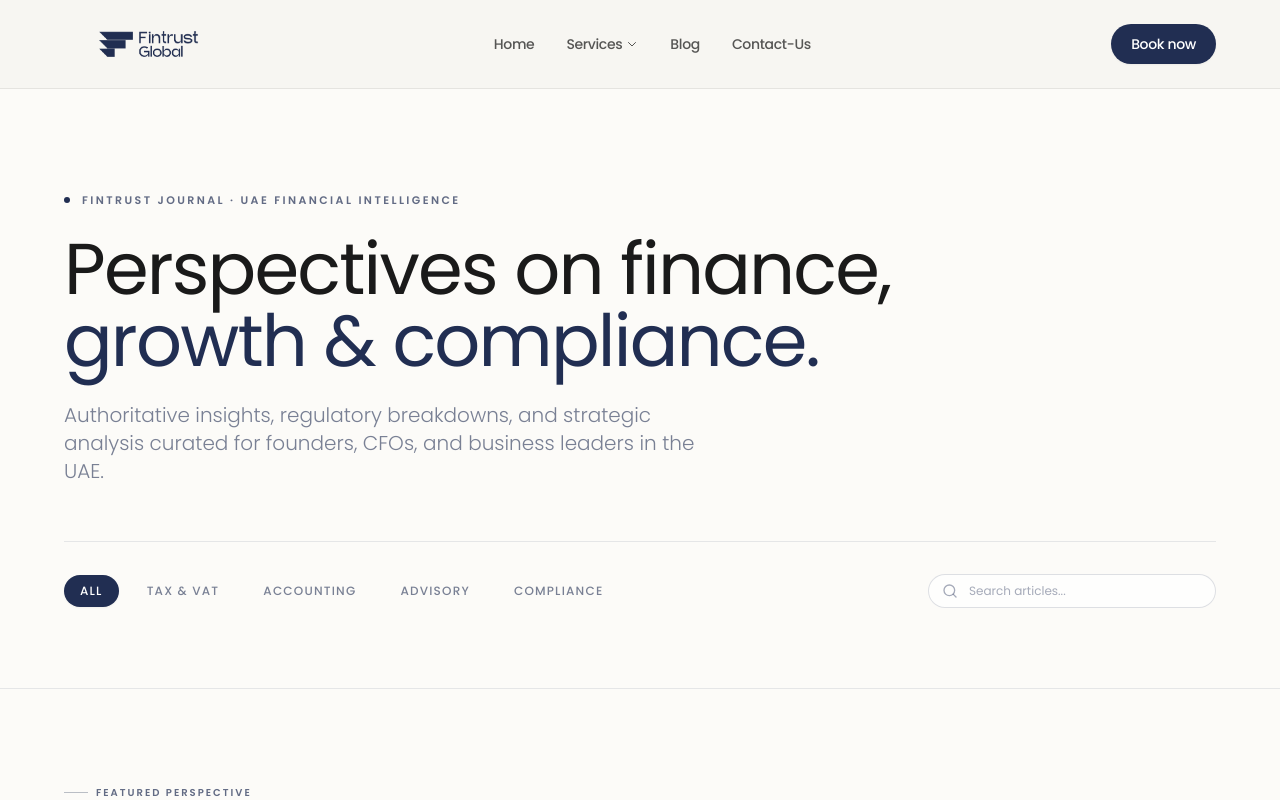
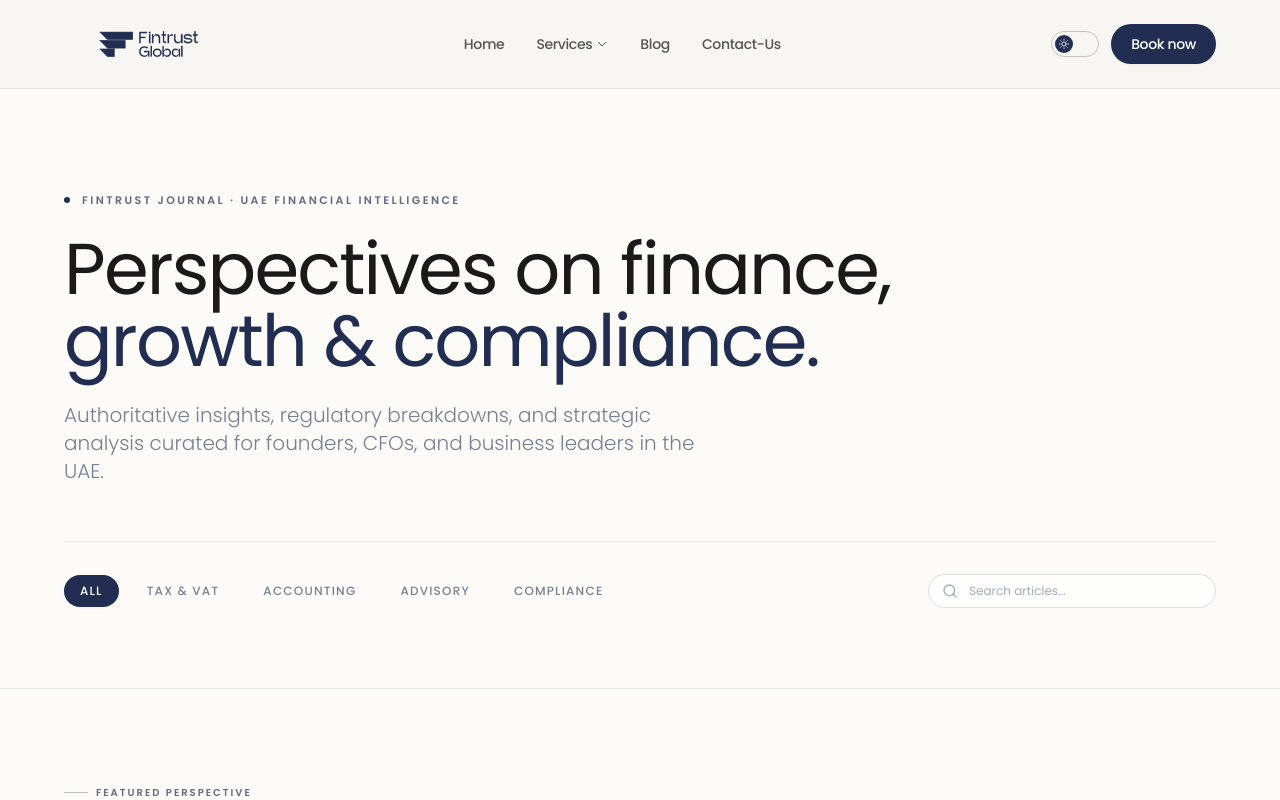
Before and after one commit to MuhammedShammas011/FintrustGlobal, a React (Vite) app: page /blog in a window 1280 px wide. Shown: the top 800 px of the page. Built offline with nearby package versions, Linux system fonts and the light colour scheme; the HTML template or start-up script is replaced by a standard one.

Commit message:
FewUpdates14oct10:08

```diff
--- a/src/App.tsx
+++ b/src/App.tsx
@@ -1,4 +1,5 @@
 import { Routes, Route, useLocation, BrowserRouter as Router } from 'react-router-dom'
+import { ThemeProvider } from './context/ThemeContext'
 import Navbar from './components/Navbar'
 import Footer from './components/Footer'
 import PageTransition from './components/PageTransition'
@@ -59,8 +60,10 @@ function AppRoutes() {
 
 export default function App() {
   return (
-    <Router>
-      <AppRoutes />
-    </Router>
+    <ThemeProvider>
+      <Router>
+        <AppRoutes />
+      </Router>
+    </ThemeProvider>
   )
 }
--- a/src/components/Navbar.tsx
+++ b/src/components/Navbar.tsx
@@ -2,6 +2,7 @@ import { useState, useEffect } from 'react'
 import { motion, AnimatePresence } from 'framer-motion'
 import { useNavigate, useLocation } from 'react-router-dom'
 import logoImg from '../assets/Horizontal-Logo- Fintrust Global-04.png'
+import { useTheme } from '../context/ThemeContext'
 
 const navLinks = [
   { label: 'Home', href: '/' },
@@ -68,6 +69,7 @@ export default function Navbar() {
   const [onProcessSection, setOnProcessSection] = useState(false)
   const navigate = useNavigate()
   const location = useLocation()
+  const { theme, toggleTheme } = useTheme()
 
   useEffect(() => {
     const onScroll = () => setScrolled(window.scrollY > window.innerHeight * 0.8)
@@ -187,8 +189,37 @@ export default function Navbar() {
             ))}
           </ul>
 
-          {/* CTA */}
-          <div className="hidden md:flex items-center gap-4">
+          {/* CTA + Theme Toggle */}
+          <div className="hidden md:flex items-center gap-3">
+            {/* Theme Toggle */}
+            <button
+              onClick={toggleTheme}
+              className="theme-toggle-btn"
+              aria-label={theme === 'dark' ? 'Switch to light mode' : 'Switch to dark mode'}
+              title={theme === 'dark' ? 'Light mode' : 'Dark mode'}
+            >
+              <span className="theme-toggle-thumb">
+                {theme === 'dark' ? (
+                  // Moon icon
+                  <svg className="theme-toggle-icon" viewBox="0 0 24 24" fill="none" stroke="#0e1420" strokeWidth="2" strokeLinecap="round" strokeLinejoin="round">
+                    <path d="M21 12.79A9 9 0 1 1 11.21 3 7 7 0 0 0 21 12.79z" />
+                  </svg>
+                ) : (
+                  // Sun icon
+                  <svg className="theme-toggle-icon" viewBox="0 0 24 24" fill="none" stroke="#F7F6F2" strokeWidth="2" strokeLinecap="round" strokeLinejoin="round">
+                    <circle cx="12" cy="12" r="5" />
+                    <line x1="12" y1="1" x2="12" y2="3" />
+                    <line x1="12" y1="21" x2="12" y2="23" />
+                    <line x1="4.22" y1="4.22" x2="5.64" y2="5.64" />
+                    <line x1="18.36" y1="18.36" x2="19.78" y2="19.78" />
+                    <line x1="1" y1="12" x2="3" y2="12" />
+                    <line x1="21" y1="12" x2="23" y2="12" />
+                    <line x1="4.22" y1="19.78" x2="5.64" y2="18.36" />
+                    <line x1="18.36" y1="5.64" x2="19.78" y2="4.22" />
+                  </svg>
+                )}
+              </span>
+            </button>
             <a
               href="#contact"
               className="text-sm font-medium bg-[#212e52] text-white hover:bg-[#1a2542] px-5 py-2.5 rounded-full transition-colors duration-200 tracking-tight shadow-sm"
@@ -278,6 +309,37 @@ export default function Navbar() {
               animate={{ opacity: 1 }}
               transition={{ delay: 0.45, duration: 0.5 }}
             >
+              {/* Mobile Theme Toggle */}
+              <div className="flex items-center gap-4 mb-2">
+                <span className="text-off-white/50 text-sm font-medium tracking-tight">
+                  {theme === 'dark' ? 'Dark mode' : 'Light mode'}
+                </span>
+                <button
+                  onClick={toggleTheme}
+                  className="theme-toggle-btn"
+                  aria-label="Toggle theme"
+                >
+                  <span className="theme-toggle-thumb">
+                    {theme === 'dark' ? (
+                      <svg className="theme-toggle-icon" viewBox="0 0 24 24" fill="none" stroke="#0e1420" strokeWidth="2" strokeLinecap="round" strokeLinejoin="round">
+                        <path d="M21 12.79A9 9 0 1 1 11.21 3 7 7 0 0 0 21 12.79z" />
+                      </svg>
+                    ) : (
+                      <svg className="theme-toggle-icon" viewBox="0 0 24 24" fill="none" stroke="#F7F6F2" strokeWidth="2" strokeLinecap="round" strokeLinejoin="round">
+                        <circle cx="12" cy="12" r="5" />
+                        <line x1="12" y1="1" x2="12" y2="3" />
+                        <line x1="12" y1="21" x2="12" y2="23" />
+                        <line x1="4.22" y1="4.22" x2="5.64" y2="5.64" />
+                        <line x1="18.36" y1="18.36" x2="19.78" y2="19.78" />
+                        <line x1="1" y1="12" x2="3" y2="12" />
+                        <line x1="21" y1="12" x2="23" y2="12" />
+                        <line x1="4.22" y1="19.78" x2="5.64" y2="18.36" />
+                        <line x1="18.36" y1="5.64" x2="19.78" y2="4.22" />
+                      </svg>
+                    )}
+                  </span>
+                </button>
+              </div>
               <a
                 href="tel:+971506029161"
                 className="text-off-white/50 text-sm font-medium tracking-tight"
--- a/src/components/Services.tsx
+++ b/src/components/Services.tsx
@@ -49,7 +49,7 @@ export default function Services() {
   const [activeIndex, setActiveIndex] = useState<number | null>(null)
 
   return (
-    <section ref={ref} className="bg-[#FCFBF8]" id="services">
+    <section ref={ref} className="bg-[#FCFBF8] border-t-2 border-[#c8c4bc]" id="services">
 
       {/* ── Header ─────────────────────────────────────────────────── */}
       <div className="border-b border-[#e0ddd8]">
--- /dev/null
+++ b/src/context/ThemeContext.tsx
@@ -0,0 +1,42 @@
+import { createContext, useContext, useEffect, useState, ReactNode } from 'react'
+
+type Theme = 'light' | 'dark'
+
+interface ThemeContextValue {
+  theme: Theme
+  toggleTheme: () => void
+}
+
+const ThemeContext = createContext<ThemeContextValue>({
+  theme: 'light',
+  toggleTheme: () => {},
+})
+
+export function ThemeProvider({ children }: { children: ReactNode }) {
+  const [theme, setTheme] = useState<Theme>(() => {
+    if (typeof window !== 'undefined') {
+      return (localStorage.getItem('ft-theme') as Theme) ?? 'light'
+    }
+    return 'light'
+  })
+
+  useEffect(() => {
+    const root = document.documentElement
+    if (theme === 'dark') {
+      root.classList.add('dark')
+    } else {
+      root.classList.remove('dark')
+    }
+    localStorage.setItem('ft-theme', theme)
+  }, [theme])
+
+  const toggleTheme = () => setTheme((t) => (t === 'light' ? 'dark' : 'light'))
+
+  return (
+    <ThemeContext.Provider value={{ theme, toggleTheme }}>
+      {children}
+    </ThemeContext.Provider>
+  )
+}
+
+export const useTheme = () => useContext(ThemeContext)
--- a/src/index.css
+++ b/src/index.css
@@ -19,11 +19,49 @@ html {
   text-rendering: optimizeLegibility;
 }
 
+/* ─── Theme Variables ─── */
+:root {
+  --color-bg:        #F7F6F2;
+  --color-bg-alt:    #FCFBF8;
+  --color-bg-white:  #FFFFFF;
+  --color-text:      #111111;
+  --color-text-soft: #5a5a5a;
+  --color-text-muted:#6B6B6B;
+  --color-navy:      #212e52;
+  --color-accent:    #C9951A;
+  --color-border:    #E5E4E0;
+  --color-border-alt:#c8c4bc;
+  --color-card:      #FFFFFF;
+  --color-nav-bg:    rgba(247,246,242,0.95);
+  --color-overlay:   #111111;
+  --color-near-black:#111111;
+  --shadow-card:     0 4px 24px rgba(0,0,0,0.06);
+}
+
+html.dark {
+  --color-bg:        #212e52;
+  --color-bg-alt:    #1a2644;
+  --color-bg-white:  #1d2a4d;
+  --color-text:      #FFFFFF;
+  --color-text-soft: rgba(255, 255, 255, 0.88);
+  --color-text-muted:rgba(255, 255, 255, 0.68);
+  --color-navy:      #212e52;
+  --color-accent:    #dbaa20;
+  --color-border:    rgba(219, 170, 32, 0.22);
+  --color-border-alt:rgba(255, 255, 255, 0.12);
+  --color-card:      #1d2a4d;
+  --color-nav-bg:    rgba(33, 46, 82, 0.96);
+  --color-overlay:   #121b33;
+  --color-near-black:#FFFFFF;
+  --shadow-card:     0 8px 32px rgba(0, 0, 0, 0.35);
+}
+
 body {
   font-family: 'Poppins', system-ui, sans-serif;
-  background-color: #F7F6F2;
-  color: #111111;
+  background-color: var(--color-bg);
+  color: var(--color-text);
   overflow-x: hidden;
+  transition: background-color 0.35s ease, color 0.35s ease;
 }
 
 /* ─── Custom Cursor ─── */
@@ -421,3 +459,149 @@ body {
 .process-line.active {
   background: #2A5C45;
 }
+
+/* ═══════════════════════════════════════════════
+   DARK THEME OVERRIDES
+   ═══════════════════════════════════════════════ */
+
+/* — Scrollbar — */
+html.dark ::-webkit-scrollbar-track { background: var(--color-bg); }
+html.dark ::-webkit-scrollbar-thumb { background: #253050; }
+html.dark ::-webkit-scrollbar-thumb:hover { background: #dbaa20; }
+
+/* — Selection — */
+html.dark ::selection { background: #dbaa20; color: #0e1420; }
+
+/* — Navbar — */
+html.dark nav {
+  background-color: var(--color-nav-bg) !important;
+  border-color: var(--color-border) !important;
+}
+html.dark .mobile-nav-overlay {
+  background: #0a0f1c;
+}
+
+/* — Sections / Pages — */
+html.dark section,
+html.dark main {
+  background-color: var(--color-bg);
+}
+
+/* Specific bg overrides */
+html.dark .bg-\[\#FCFBF8\],
+html.dark .bg-\[\#F7F6F2\] {
+  background-color: var(--color-bg-alt) !important;
+}
+html.dark .bg-white {
+  background-color: var(--color-bg-white) !important;
+}
+html.dark .bg-off-white {
+  background-color: var(--color-bg-alt) !important;
+}
+html.dark .bg-\[\#212e52\] {
+  background-color: #1a2444 !important;
+}
+html.dark .bg-\[\#212e52\]\/5 {
+  background-color: rgba(33,46,82,0.3) !important;
+}
+
+/* — Text — */
+html.dark .text-near-black,
+html.dark .text-\[\#111111\],
+html.dark .text-\[\#1a1a1a\] {
+  color: var(--color-text) !important;
+}
+html.dark .text-\[\#212e52\] { color: #c8d0e8 !important; }
+html.dark .text-\[\#5a5a5a\],
+html.dark .text-muted,
+html.dark .text-\[\#6B6B6B\] { color: var(--color-text-soft) !important; }
+html.dark .text-\[\#C9951A\] { color: #dbaa20 !important; }
+
+/* — Borders — */
+html.dark .border-border,
+html.dark .border-\[\#E5E4E0\],
+html.dark .border-\[\#e0ddd8\],
+html.dark .border-\[\#c8c4bc\] {
+  border-color: var(--color-border) !important;
+}
+html.dark .border-\[\#212e52\]\/10 {
+  border-color: rgba(33,46,82,0.4) !important;
+}
+html.dark .border-\[\#212e52\]\/15 {
+  border-color: rgba(33,46,82,0.5) !important;
+}
+
+/* — Cards — */
+html.dark .service-row,
+html.dark .insight-card { border-color: var(--color-border) !important; }
+html.dark .testimonial-quote { color: var(--color-text) !important; }
+
+/* — Dropdowns — */
+html.dark .bg-white.border.border-border,
+html.dark div.bg-white { background-color: var(--color-bg-white) !important; }
+
+/* — Input fields — */
+html.dark input,
+html.dark textarea {
+  background-color: var(--color-bg-white);
+  color: var(--color-text);
+  border-color: var(--color-border);
+}
+
+/* — CTA / dark sections that should stay dark — */
+html.dark .bg-\[\#212e52\].py-24,
+html.dark .bg-\[\#212e52\].py-32 {
+  background-color: #1a2444 !important;
+}
+
+/* — Scrollbar / thin rules — */
+html.dark .thin-rule { border-color: var(--color-border); }
+html.dark .industry-item { border-color: var(--color-border); }
+html.dark .erp-platform { border-color: var(--color-border); color: var(--color-text-soft); }
+html.dark .process-line { background: var(--color-border); }
+
+/* — Theme Toggle Button — */
+.theme-toggle-btn {
+  position: relative;
+  display: inline-flex;
+  align-items: center;
+  width: 48px;
+  height: 26px;
+  border-radius: 999px;
+  border: 1.5px solid var(--color-border-alt);
+  background: var(--color-bg);
+  cursor: pointer;
+  transition: background 0.35s ease, border-color 0.35s ease;
+  flex-shrink: 0;
+}
+
+html.dark .theme-toggle-btn {
+  background: #1a2444;
+  border-color: #253050;
+}
+
+.theme-toggle-thumb {
+  position: absolute;
+  left: 3px;
+  top: 50%;
+  transform: translateY(-50%);
+  width: 18px;
+  height: 18px;
+  border-radius: 50%;
+  background: #212e52;
+  transition: transform 0.35s cubic-bezier(0.34,1.56,0.64,1), background 0.35s ease;
+  display: flex;
+  align-items: center;
+  justify-content: center;
+}
+
+html.dark .theme-toggle-thumb {
+  transform: translateY(-50%) translateX(22px);
+  background: #dbaa20;
+}
+
+.theme-toggle-icon {
+  width: 10px;
+  height: 10px;
+  stroke-width: 2;
+}
--- a/tailwind.config.js
+++ b/tailwind.config.js
@@ -1,5 +1,6 @@
 /** @type {import('tailwindcss').Config} */
 export default {
+  darkMode: 'class',
   content: [
     "./index.html",
     "./src/**/*.{js,ts,jsx,tsx}",
```
Also changed, not shown: 6 other files (tests, documents, lock files or other folders).
